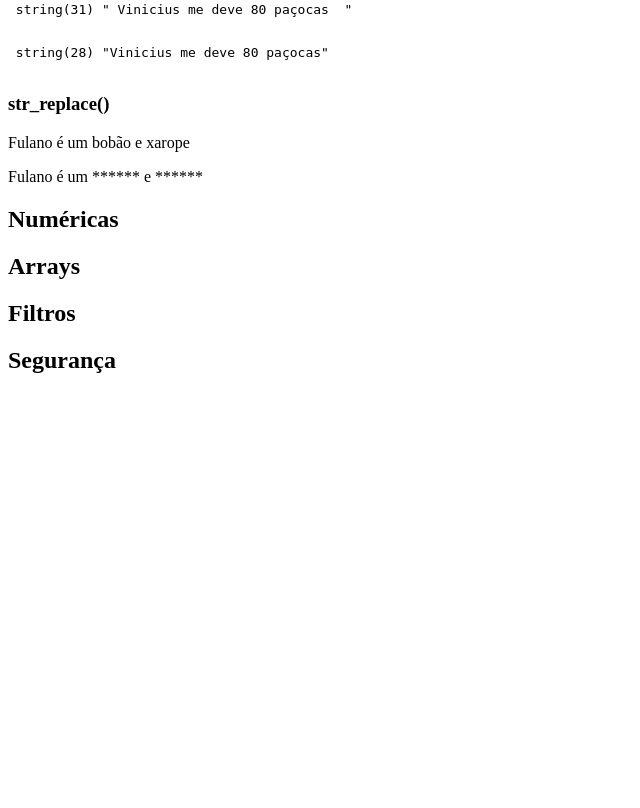
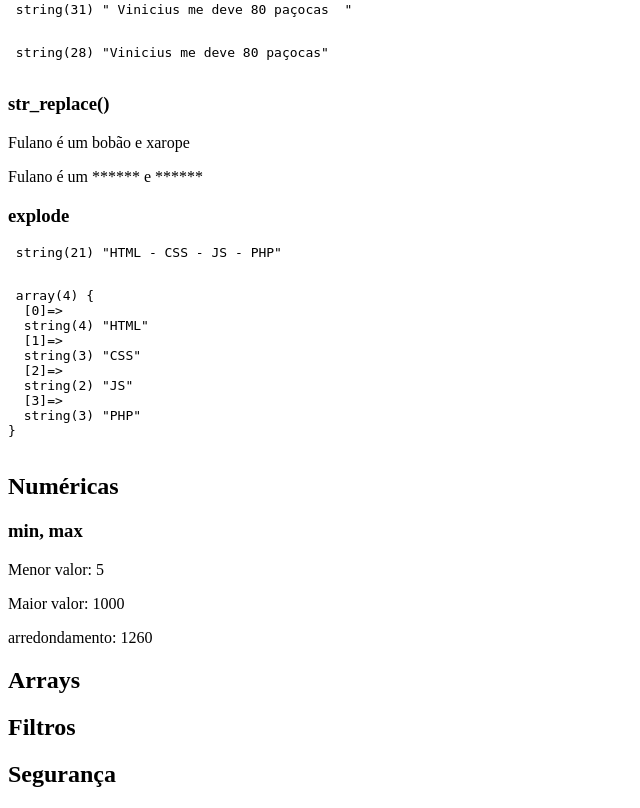
Before and after one commit to Tiuliel/aulas-php, a PHP site: page /07-funcoes-nativas.php in a window 1280 px wide. Shown: the part 166-974 px from the top of the page, without its empty margins (0-640 px from the left). Before the commit the page ends 539 px from the top, so only its background shows below. Run offline with PHP 8.4, Linux system fonts and the light colour scheme.

Commit message:
numericas

```diff
--- a/07-funcoes-nativas.php
+++ b/07-funcoes-nativas.php
@@ -31,7 +31,25 @@ $fraseFeia
 <p><?=$fraseFeia?></p>
 <p><?=$fraseBunita?></p>
 
+<h3>explode</h3>
+<?php
+/*Função que transforma uma string em um array */
+$linguagem = "HTML - CSS - JS - PHP";
+$arrayLinguagens = explode(" - ", $linguagem);
+?>
+<pre> <?=var_dump($linguagem)?> </pre>
+<pre> <?=var_dump($arrayLinguagens)?> </pre>
+
 <h2>Numéricas</h2>
+<h3>min, max</h3>
+<?php
+$valores = [10, 5, 50, 1000, 275];
+$valorQualquer = 1259.75;
+?>
+<p>Menor valor: <?=min($valores)?></p>
+<p>Maior valor: <?=max($valores)?></p>
+<p>arredondamento: <?=round($valorQualquer)?></p>
+
 
 <h2>Arrays</h2>
 
```
